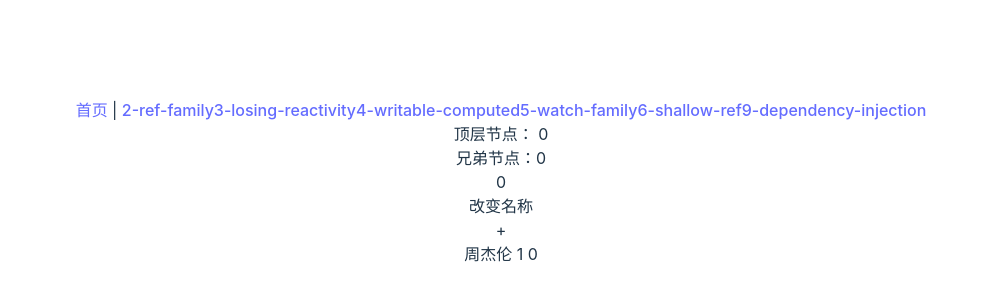
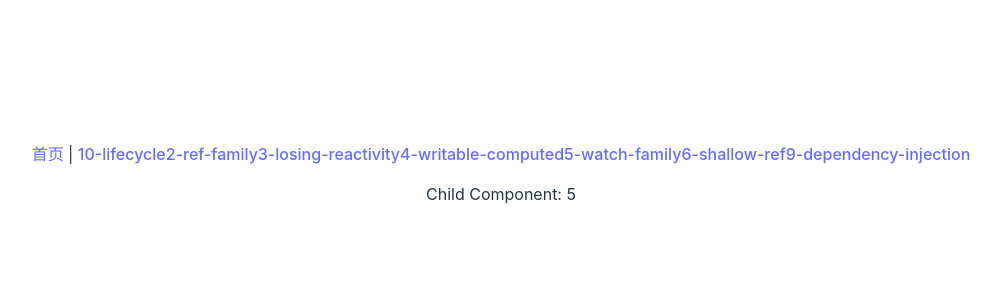
Before and after one commit to LuckBright/node-vue-vite, a Vue app in the folder upload-vue/: page / in a window 1280 px wide. Shown: the part 218-518 px from the top of the page, without its empty margins (139-1140 px from the left). Built offline with nearby package versions, Linux system fonts and the light colour scheme.

Commit message:
feat: 🤖Vue  刷题挑战 Vue 生命周期

```diff
--- a/upload-vue/src/components/HelloWorld.vue
+++ b/upload-vue/src/components/HelloWorld.vue
@@ -1,19 +1,22 @@
 <script setup lang="ts">
 import watchDemo from './watchDemo.vue'
-import brothercompVue from './brothercomp.vue';
+import brothercompVue from './brothercomp.vue'
 import { provide, ref } from 'vue'
+import lifecycle from '../views/vuejsChallenges/10-lifecycle.vue'
 
 
 const count = ref(0)
 provide('count', count)
+provide('timer', () => {})
 </script>
 
 <template>
-  <div>
+  <lifecycle></lifecycle>
+  <!-- <div>
     顶层节点： {{ count }}
   </div>
   <brothercompVue></brothercompVue>
-  <watchDemo></watchDemo>
+  <watchDemo></watchDemo> -->
 </template>
 
 <style scoped>
--- a/upload-vue/src/router.ts
+++ b/upload-vue/src/router.ts
@@ -1,7 +1,6 @@
 import { createWebHistory, createRouter } from 'vue-router'
 import Home from './components/HelloWorld.vue'
 import { getChallengens } from './getChallengen'
-import About from './views/vuejsChallenges/2-ref-family.vue'
 const { challengenRouter } = getChallengens()
 
 const routes = [
--- /dev/null
+++ b/upload-vue/src/views/vuejsChallenges/10-lifecycle.vue
@@ -0,0 +1,30 @@
+// Child.vue
+
+<script setup lang="ts">
+import { onMounted, inject, onUnmounted, ref } from "vue"
+
+let timer: any = inject('timer')
+const count: any = inject('count')
+
+
+onMounted(() => {
+  if (!timer) timer = ref(() => {})
+  // 切换子组件时, 定时器将不正常工作, 让我们来修复它 .
+  timer.value = window.setInterval(() => {
+    count && count.value++
+  }, 1000)
+})
+
+onUnmounted(() => {
+  clearInterval(timer.value)
+})
+
+</script>
+
+<template>
+  <div>
+    <p>
+      Child Component: {{ count }}
+    </p>
+  </div>
+</template>
```
